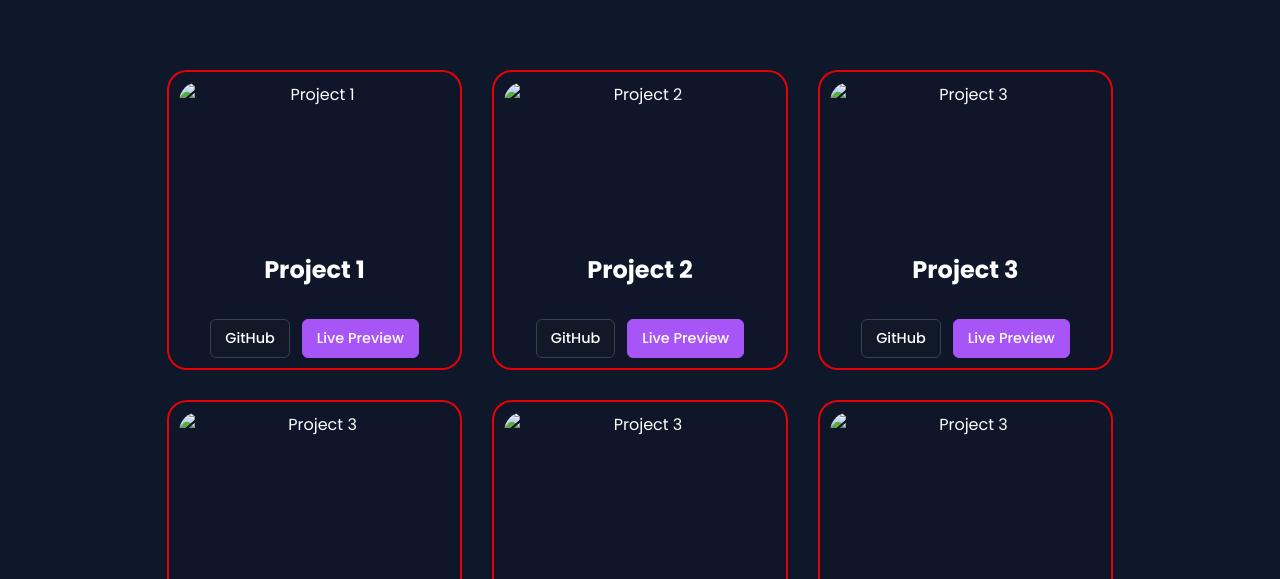
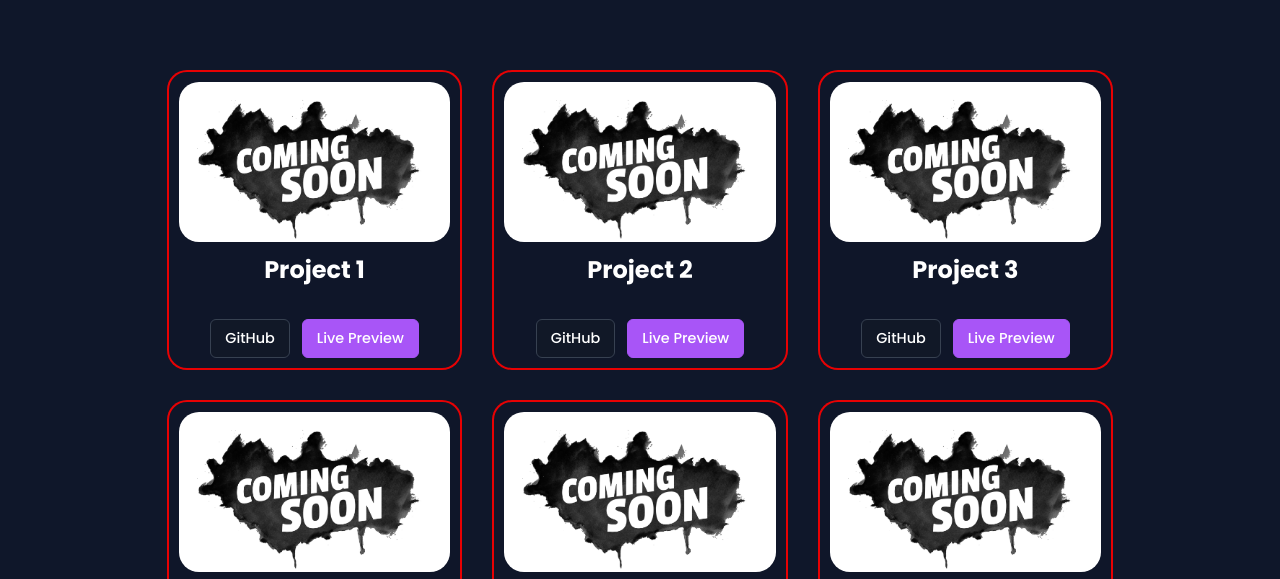
Before and after one commit to Nikhilkapri/Portfolio, a plain HTML site: page project.html in a window 1280 px wide. Shown: the part 205-784 px from the top of the page. Drawn offline with Linux system fonts and the light colour scheme; the site is published under a folder, as on GitHub Pages, so addresses that start at the root find nothing.

```diff
--- a/project.html
+++ b/project.html
@@ -38,7 +38,7 @@
             </div>
             <div class="project-section projects-grid">
                 <div class="project-card">
-                    <img src="/assets/project.jpg" alt="Project 1">
+                    <img src="assets/project.jpg" alt="Project 1">
                     <h2>Project 1</h2>
                     <div class="project-buttons">
     <a href="#" target="_blank" class="btn github-btn">GitHub</a>
@@ -46,7 +46,7 @@
 </div>
                 </div>
                 <div class="project-card">
-                    <img src="/assets/project.jpg" alt="Project 2">
+                    <img src="assets/project.jpg" alt="Project 2">
                     <h2>Project 2</h2>
                     <div class="project-buttons">
     <a href="#" target="_blank" class="btn github-btn">GitHub</a>
@@ -54,7 +54,7 @@
 </div>
                 </div>
                 <div class="project-card">
-                    <img src="/assets/project.jpg" alt="Project 3">
+                    <img src="assets/project.jpg" alt="Project 3">
                     <h2>Project 3</h2>
                     <div class="project-buttons">
                         <a href="#" target="_blank" class="btn github-btn">GitHub</a>
@@ -62,7 +62,7 @@
 </div>
                 </div>
                 <div class="project-card">
-                    <img src="/assets/project.jpg" alt="Project 3">
+                    <img src="assets/project.jpg" alt="Project 3">
                     <h2>Project 3</h2>
                     <div class="project-buttons">
                         <a href="#" target="_blank" class="btn github-btn">GitHub</a>
@@ -70,7 +70,7 @@
 </div>
                 </div>
                 <div class="project-card">
-                    <img src="/assets/project.jpg" alt="Project 3">
+                    <img src="assets/project.jpg" alt="Project 3">
                     <h2>Project 3</h2>
                     <div class="project-buttons">
                         <a href="#" target="_blank" class="btn github-btn">GitHub</a>
@@ -78,7 +78,7 @@
 </div>
                 </div>
                 <div class="project-card">
-                    <img src="/assets/project.jpg" alt="Project 3">
+                    <img src="assets/project.jpg" alt="Project 3">
                     <h2>Project 3</h2>
                     <div class="project-buttons">
                         <a href="#" target="_blank" class="btn github-btn">GitHub</a>
```
